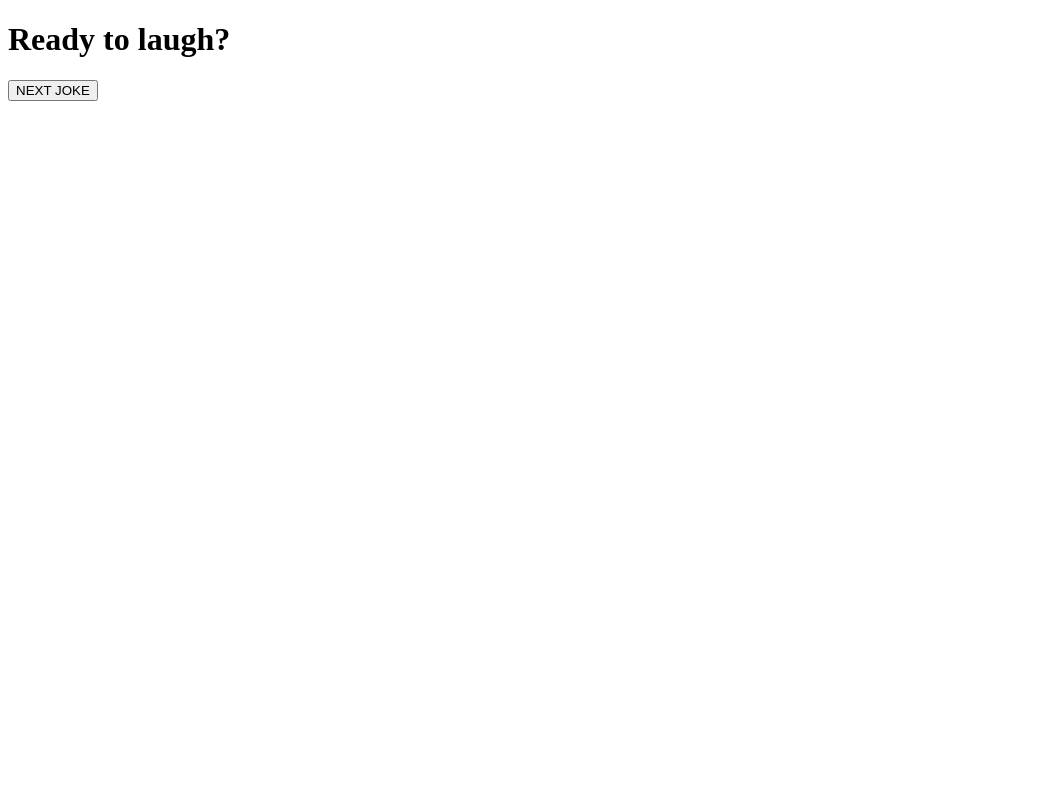
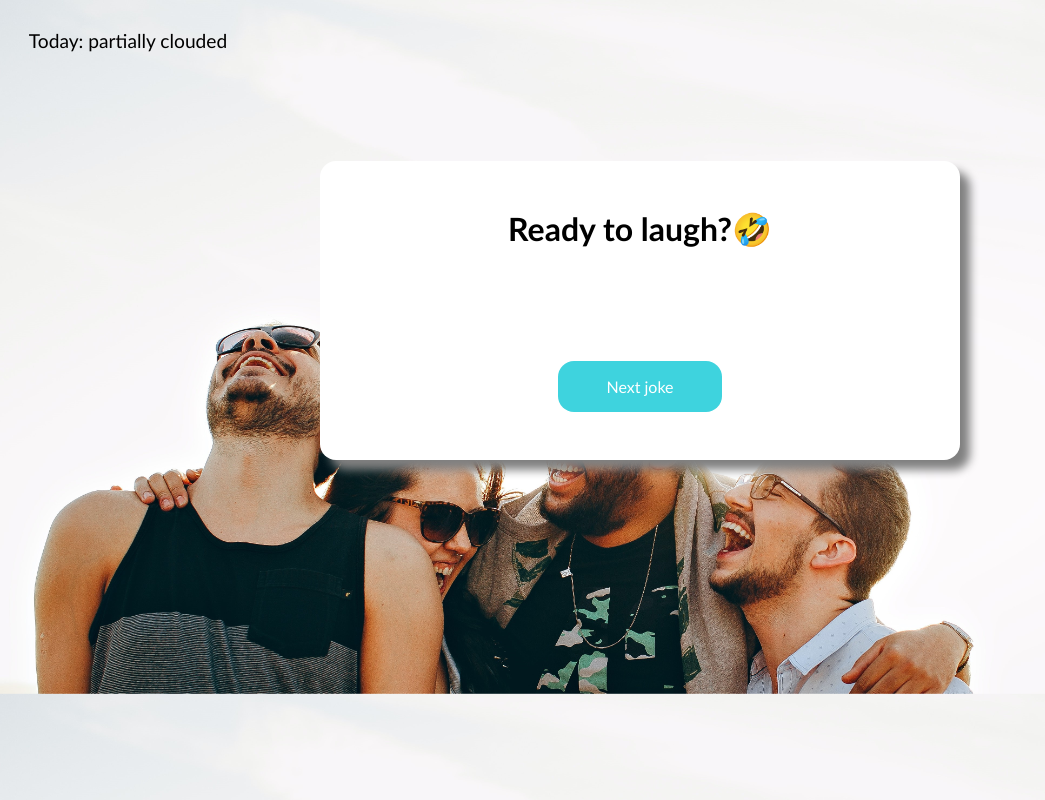
Before and after one commit to alejandratemes/sprint5, a plain HTML site: page index.html in a window 1280 px wide. Shown: the whole page, without its empty margins (0-1045 px from the left). Drawn offline with Linux system fonts and the light colour scheme.

Commit message:
ejercicio2

```diff
--- a/index.html
+++ b/index.html
@@ -4,13 +4,17 @@
     <meta charset="UTF-8">
     <meta http-equiv="X-UA-Compatible" content="IE=edge">
     <meta name="viewport" content="width=device-width, initial-scale=1.0">
+    <link rel="stylesheet" type="text/css" href="styles.css" />
     <title>SPRINT5</title>
 </head>
 <body>
+    <div class="header">
+        <p id="weatherText">Today: partially clouded</p>
+    </div>
     <div class="container">
-        <h1>Ready to laugh?</h1>
+        <h1>Ready to laugh?&#129315;</h1>
         <p id="jokeText"></p>
-        <button onclick="getJoke()">NEXT JOKE</button>
+        <button onclick="getJoke()">Next joke</button>
     </div>
     <script src="index.js"></script>
 </body>
--- a/index.js
+++ b/index.js
@@ -6,7 +6,7 @@ const getJoke = async () => {
         },
       });
       const json = await randomJoke.json();
-      document.getElementById("jokeText").innerHTML = json.joke;
+      document.getElementById("jokeText").innerHTML = `"${json.joke}"`;
     } catch (err) {
       console.log(err.message);
     }
--- /dev/null
+++ b/styles.css
@@ -0,0 +1,48 @@
+* {
+    margin: 0;
+    padding: 0;
+    box-sizing: border-box;
+    font-family: 'Gill Sans', 'Gill Sans MT', Calibri, 'Trebuchet MS', sans-serif;
+}
+
+body {
+    background: url(pexels-helena-lopes-708440.jpg);
+    background-size: cover;
+    display: flex;
+    flex-direction: column;
+}
+
+.container {
+    border-radius: 1rem;
+    background-color: #fff;
+    align-self: center;
+    padding: 3em;
+    box-shadow: 10px 10px 10px gray;
+    display: flex;
+    flex-direction: column;
+    justify-content: center;
+    align-items: center;
+    width: 50%;
+    margin: 5em;
+}
+
+#weatherText {
+    margin: 1.5em;
+    font-size: 1.2em;
+}
+
+#jokeText {
+    margin: 2.5em;
+    font-size: 1.2em;
+    width: 80%;
+}
+
+button {
+    margin-top: 1em;
+    padding: 1em 3em;
+    color: #fff;
+    background-color: #3ED3DE;
+    border: none;
+    border-radius: 1rem;
+    font-size: 1em;
+}
```
Also changed, not shown: pexels-helena-lopes-708440.jpg (added).
